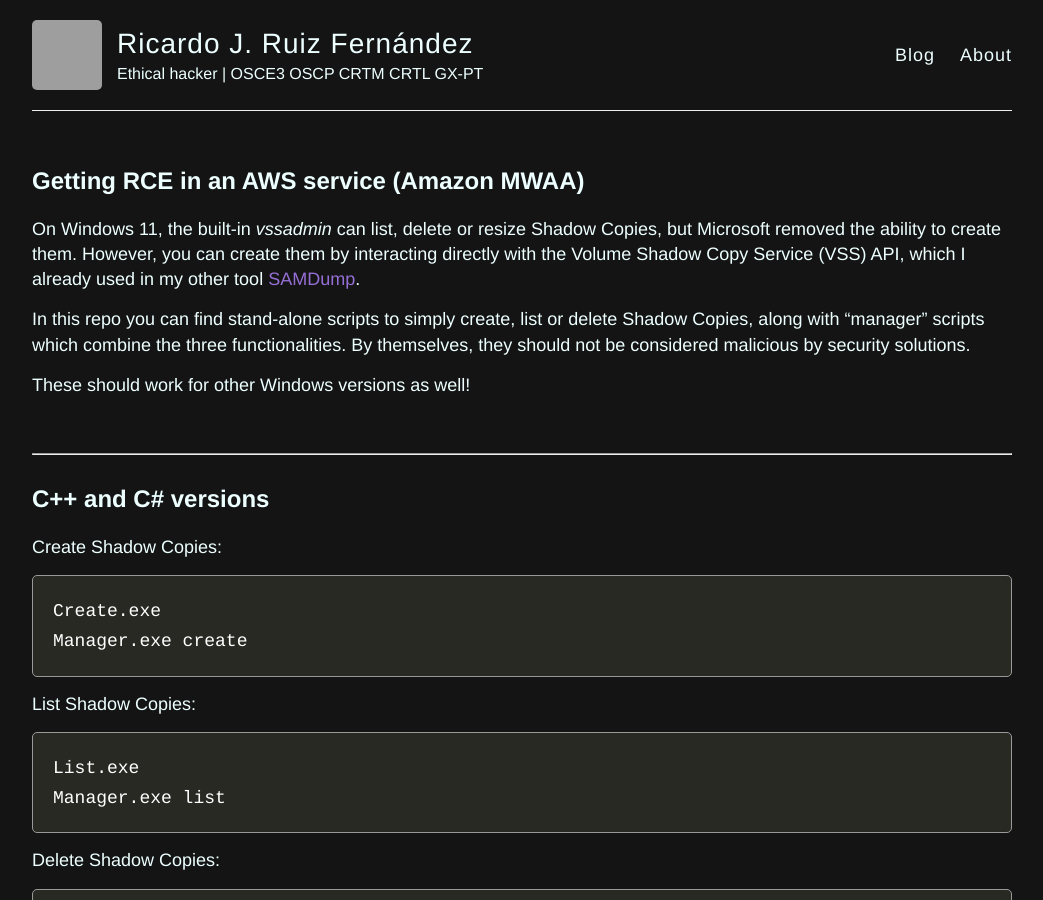
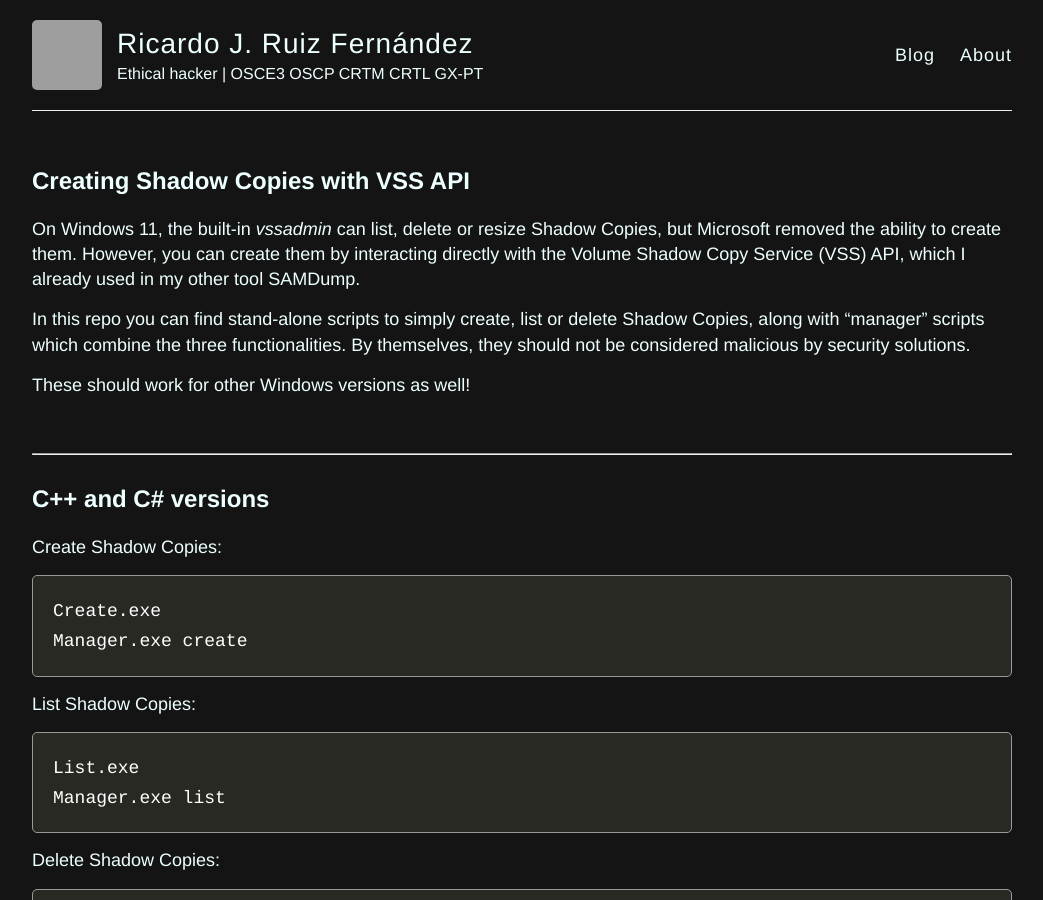
Before and after one commit to ricardojoserf/ricardojoserf.github.io, a Jekyll site: the page built from _posts/2026-1-12-w11shadowcopies.md, in a window 1280 px wide and 900 px high. Shown: the whole window, without its empty margins (118-1161 px from the left). Built offline with Jekyll 4.4.1, drawn with Linux system fonts in a browser that asks for light colours; grey boxes are pictures that could not be loaded.

Commit message:
Update post on creating Shadow Copies with VSS API

```diff
--- a/_posts/2026-1-12-w11shadowcopies.md
+++ b/_posts/2026-1-12-w11shadowcopies.md
@@ -1,10 +1,10 @@
 ---
 layout: post
-title: Getting RCE in an AWS service (Amazon MWAA)
+title: Creating Shadow Copies with VSS API
 excerpt_separator: <!--more-->
 ---
 
-On Windows 11, the built-in *vssadmin* can list, delete or resize Shadow Copies, but Microsoft removed the ability to create them. However, you can create them by interacting directly with the Volume Shadow Copy Service (VSS) API, which I already used in my other tool [SAMDump](https://github.com/ricardojoserf/samdump).
+On Windows 11, the built-in *vssadmin* can list, delete or resize Shadow Copies, but Microsoft removed the ability to create them. However, you can create them by interacting directly with the Volume Shadow Copy Service (VSS) API, which I already used in my other tool SAMDump.
 
 
 <!--more-->
@@ -74,4 +74,5 @@
 
 ![python](https://raw.githubusercontent.com/ricardojoserf/ricardojoserf.github.io/refs/heads/master/images/w11shadowcopies/Screenshot_2.png)
 
+
 <br>
```
